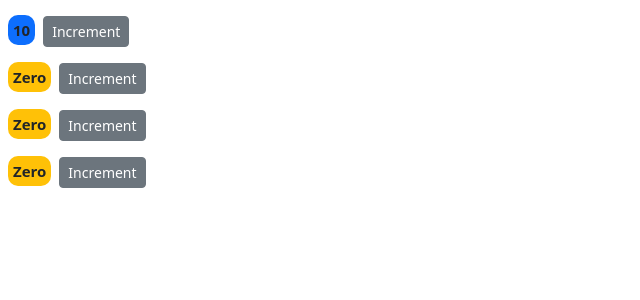
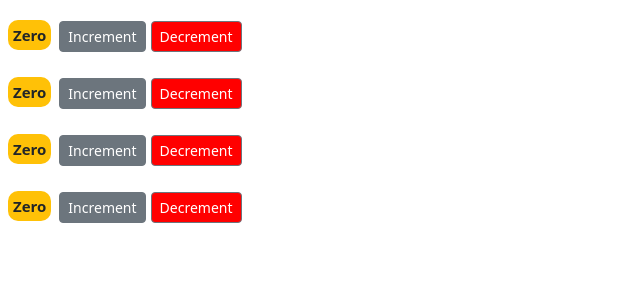
Before and after one commit to fmfahath/counter-app, a React (Create React App) app: page / in a window 1280 px wide. Shown: the top 300 px of the page, without its empty margins (0-640 px from the left). Built offline with nearby package versions, Linux system fonts and the light colour scheme.

Commit message:
decrement button added

```diff
--- a/src/components/counter.jsx
+++ b/src/components/counter.jsx
@@ -4,7 +4,7 @@ class Counter extends Component {
 
     //property of Component class - state is a Specialondumilla property - [its an object]
     state = {
-        value: this.props.value,    //property
+        count: this.props.value,    //property
      };
 
      style = {
@@ -14,15 +14,24 @@ class Counter extends Component {
         borderRadius: 10,
      };
 
+     style_btn = {
+        margin: 5,
+        backgroundColor: "red",
+     };
+
 
      //Method of Component class
      formatCount(){
-        const {value: count} = this.state; //object de-structure
+        const {count} = this.state; //object de-structure
         return count === 0 ? "Zero" : count;
      }
 
      handleIncrement(){
-        this.setState({count: this.state.value + 1});
+        this.setState({count: this.state.count + 1});
+     }
+
+     handleDecrement(){
+        this.setState({count: this.state.count - 1});
      }
 
      render(){
@@ -32,6 +41,7 @@ class Counter extends Component {
                 <p></p>
                 <span style={this.style} className={this.getbadgeColourClass()}>{this.formatCount()}</span>
                 <button onClick={() => this.handleIncrement()} className='btn btn-secondary btn-sm'>Increment</button>
+                <button style={this.style_btn} onClick={() => this.handleDecrement()} className='btn btn-secondary btn-sm'>Decrement</button>
                 <br></br>
             </div>
         );
@@ -39,7 +49,7 @@ class Counter extends Component {
 
     getbadgeColourClass() {
         let badgeColourClass = "m-2 ";
-        badgeColourClass += this.state.value === 0 ? "bg-warning" : "bg-primary";
+        badgeColourClass += this.state.count === 0 ? "bg-warning" : "bg-primary";
         return badgeColourClass;
     }
 }
--- a/src/components/counters.jsx
+++ b/src/components/counters.jsx
@@ -4,7 +4,7 @@ import Counter from './counter';
 class Counters extends Component {
     state = {
         counters: [
-            {id: 1, value: 10},
+            {id: 1, value: 0},
             {id: 2, value: 0},
             {id: 3, value: 0},
             {id: 4, value: 0},
```
